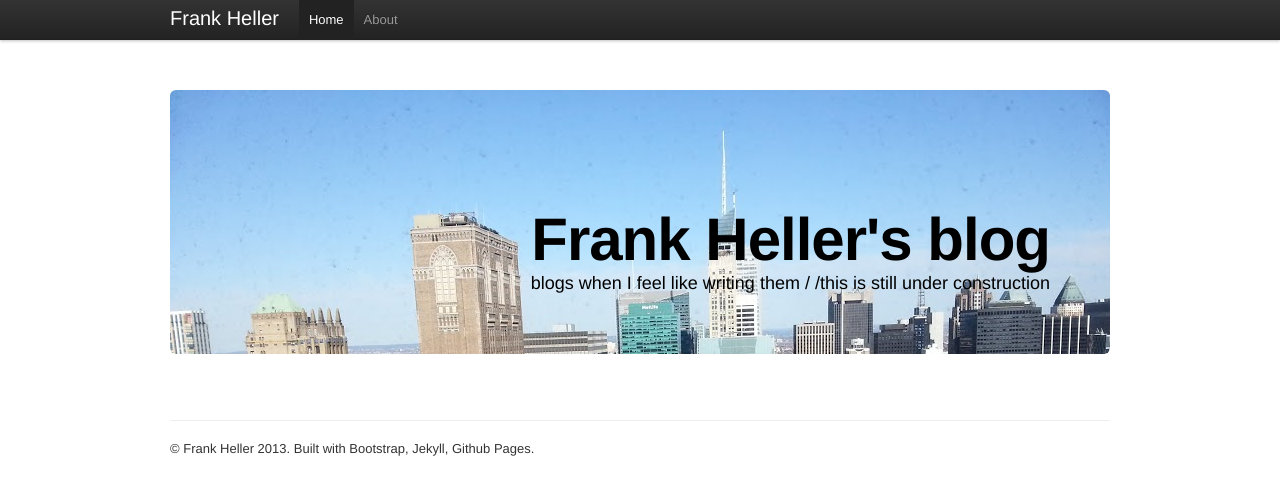
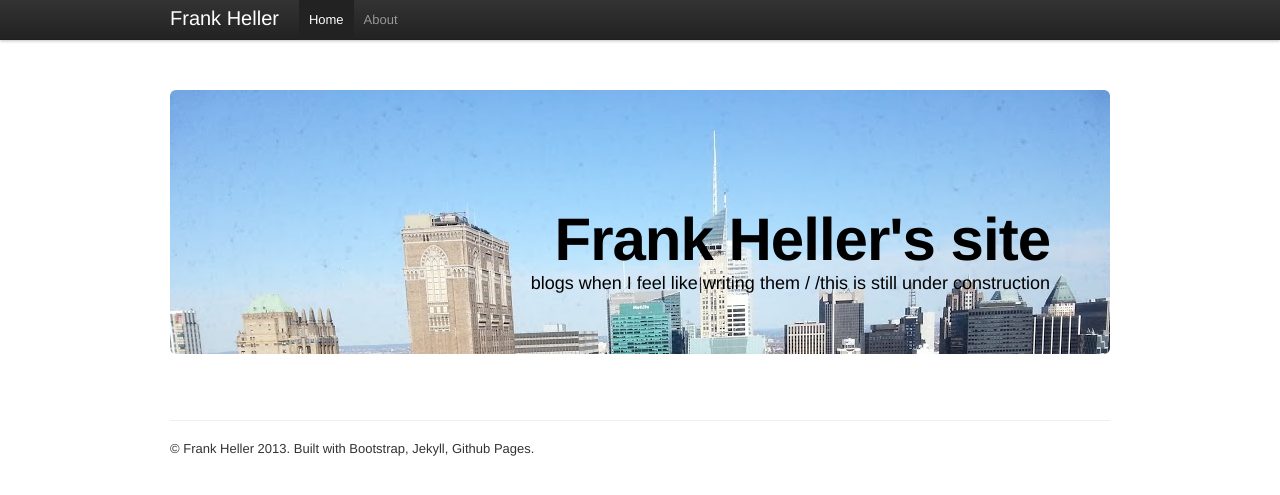
Before and after one commit to fheller/fheller.github.io, a Jekyll site: the page built from index.html, in a window 1280 px wide. Shown: the top 495 px of the page. Built offline with Jekyll 4.4.1, drawn with Linux system fonts in a browser that asks for light colours; nearby versions of some CDN libraries; Markdown is read by kramdown in place of the engine named in the settings.

```diff
--- a/index.html
+++ b/index.html
@@ -6,9 +6,9 @@
       <div class="row">
         <div class="span12">
 
-          <div class="hero-unit" style="background-image: url(/images/city-skyline.jpg);background-position:middle;">
+          <div class="hero-unit" style="background-image: url(/images/city-skyline.jpg);background-position:top;">
 
-            <h1 style="color:#000; float:right;"><br>Frank Heller's blog</h1>
+            <h1 style="color:#000; float:right;"><br>Frank Heller's site</h1>
             <p style="color:#000;float:right;">blogs when I feel like writing them &#47 &#47this is still under construction</p>
             <br><br><br><br><br><br><br><br>
 
```
